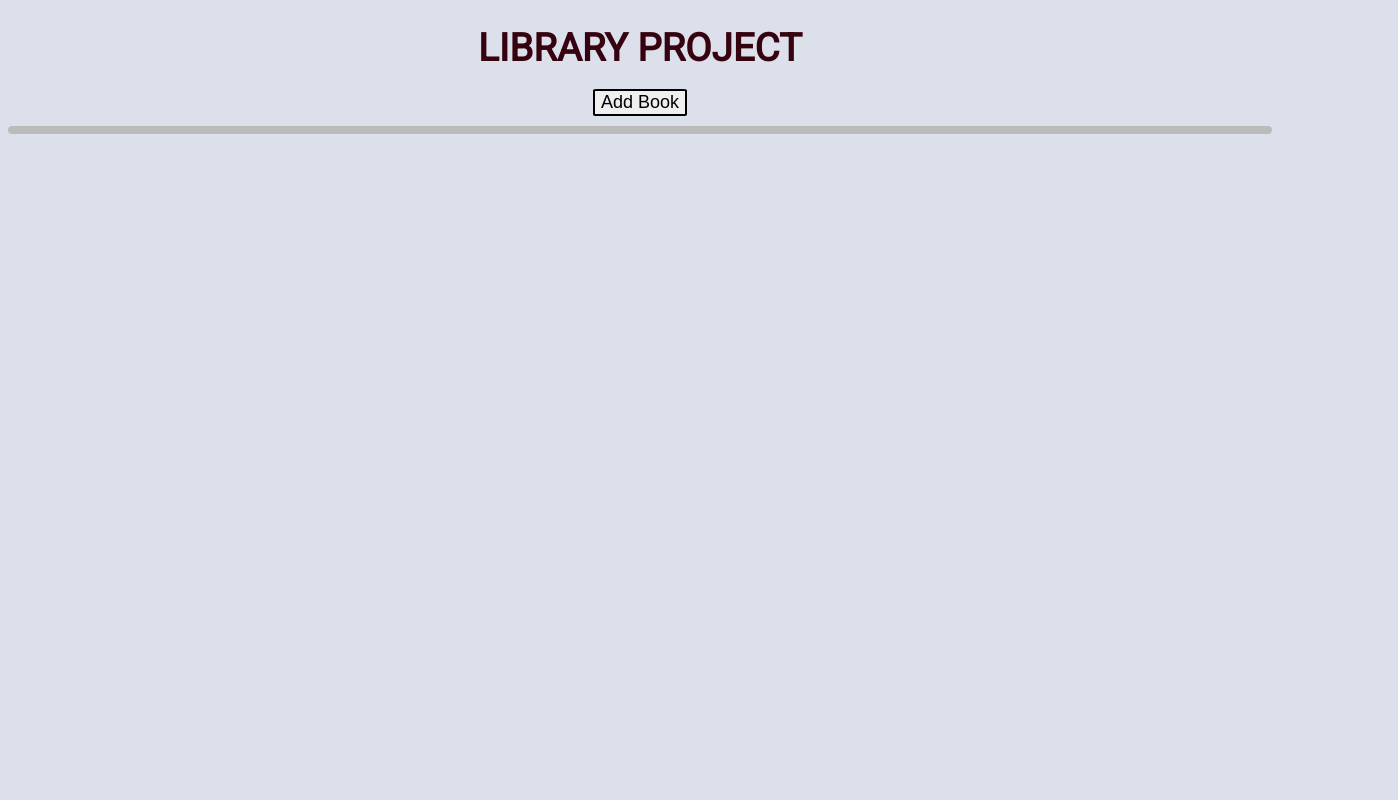
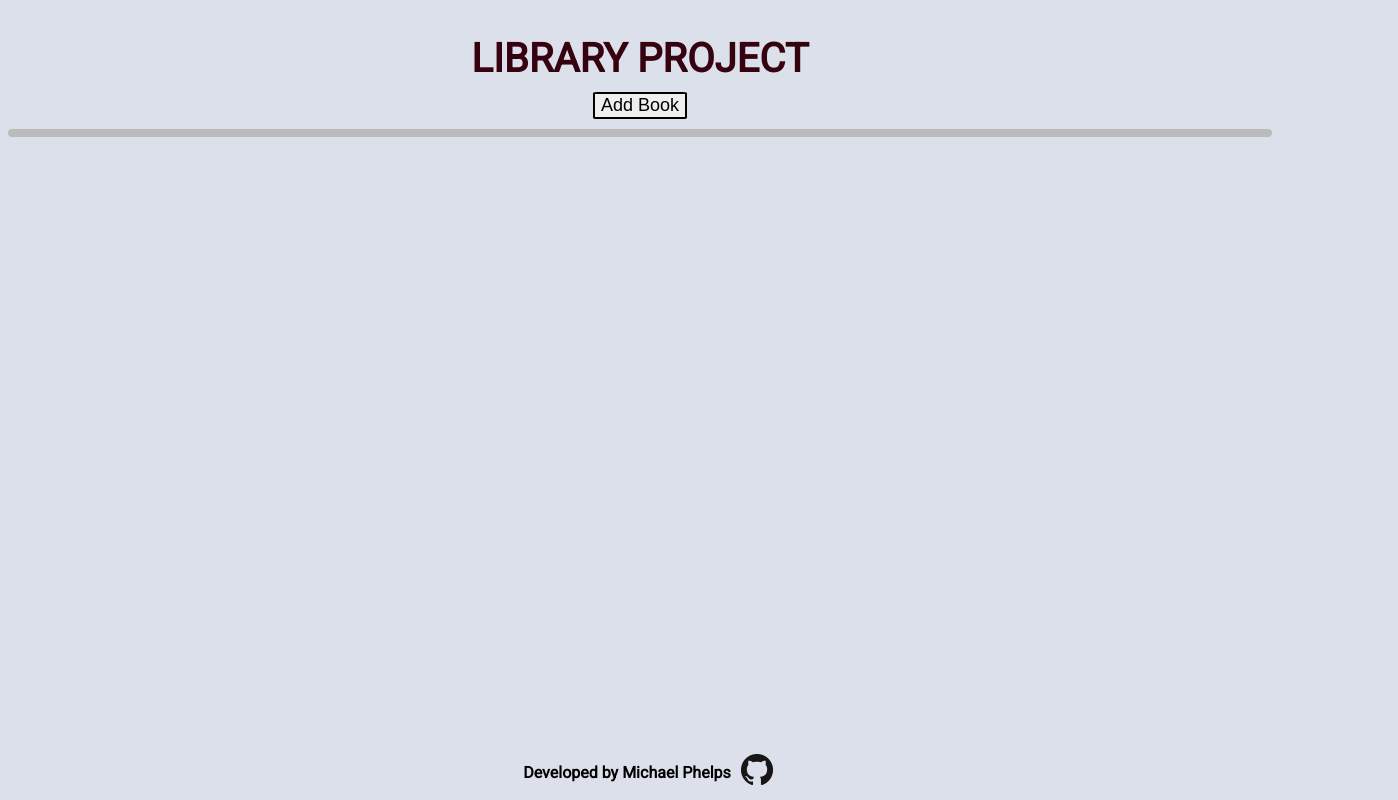
Before and after one commit to mpphelps/Library, a plain HTML site: page index.html in a window 1280 px wide. Shown: the whole page, 1398 px wide, since content can reach past the window. Drawn offline with Linux system fonts and the light colour scheme.

Commit message:
add github logo and fixed overflow issue

```diff
--- a/index.html
+++ b/index.html
@@ -48,5 +48,11 @@
     <div class="library-area">
 
     </div>
+    <footer>
+        Developed by Michael Phelps
+        <a href="https://github.com/mpphelps/Library" style="margin-left: 10px;">
+            <img class="gitHubLogo" src="Images/GitHub.png" alt="GitHub OctoCat logo">
+        </a>
+    </footer>
 </body>
 </html>
--- a/styles.css
+++ b/styles.css
@@ -18,8 +18,9 @@ body {
 
 h1 {
     text-align: center;
-    scale: 120%;
+    font-size: 250%;
     color: var(--library-color);
+    margin-bottom: 10px;
 }
 
 #border {
@@ -111,3 +112,13 @@ fieldset {
     margin-left: 5px;
     margin-right: 5px;
 }
+
+footer{
+    position: fixed;
+    bottom: 10px;
+    width: 100%;
+    text-align: center;
+    display: flex;
+    justify-content: center;
+    align-items: center;
+}
```
Also changed, not shown: Images/GitHub.png (added).
